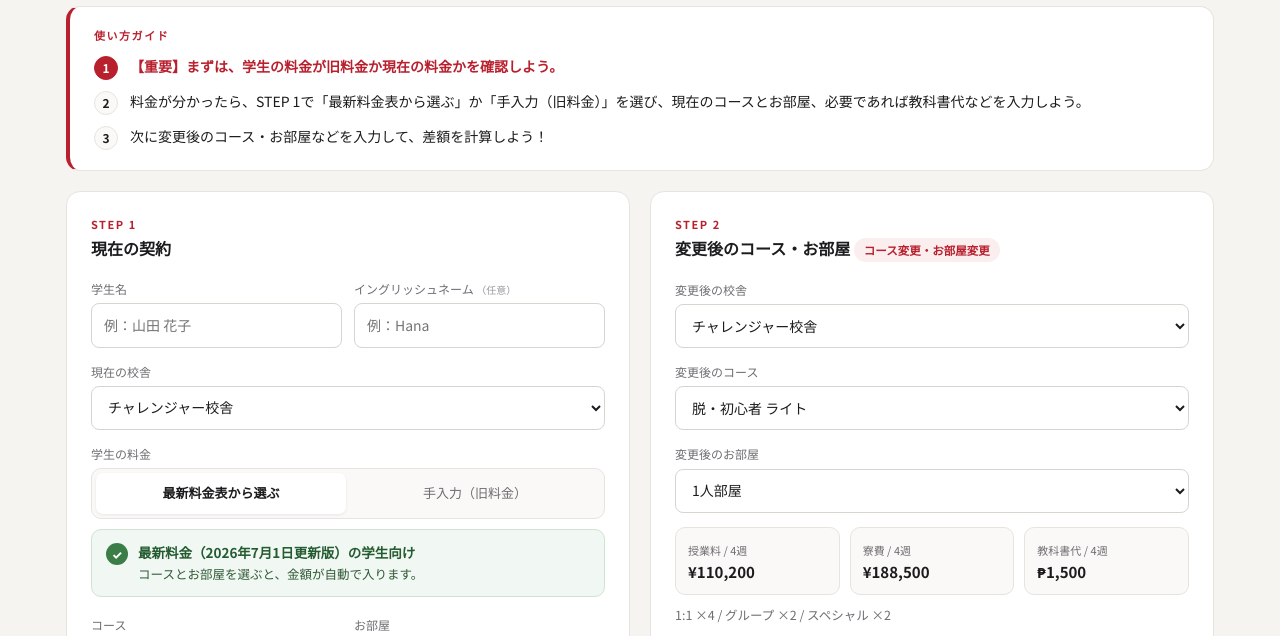
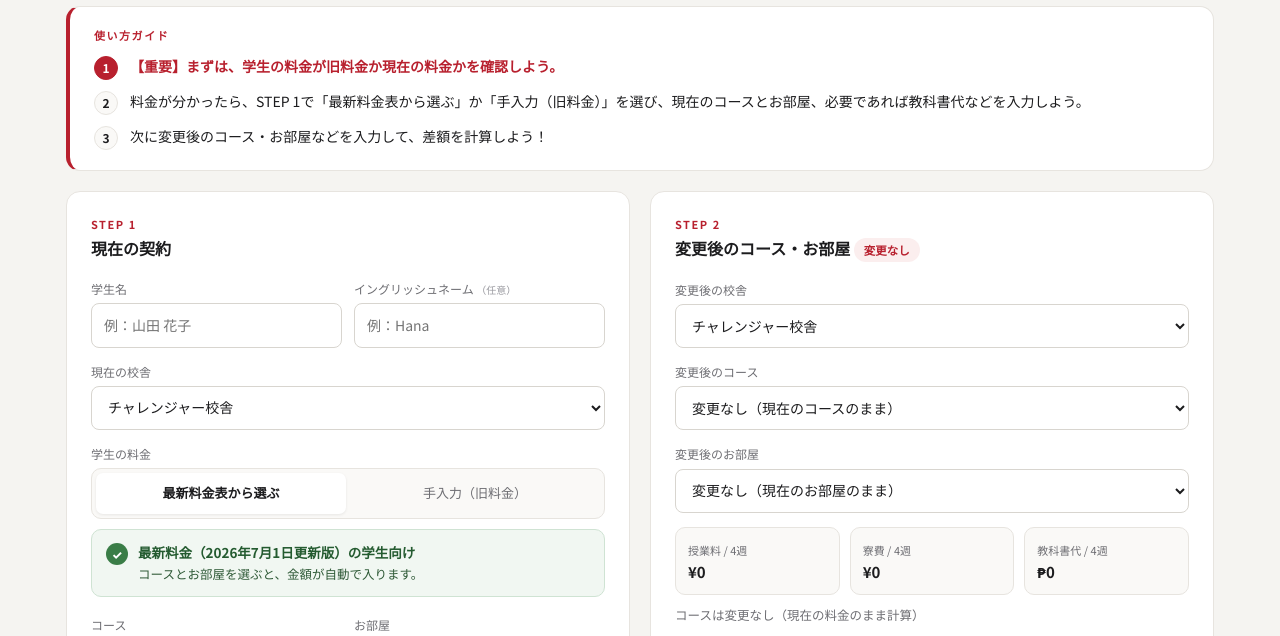
Before and after one commit to baguiojic-gif/jic-change-quote, a plain HTML site: page index.html in a window 1280 px wide. Shown: the part 110-746 px from the top of the page. Drawn offline with Linux system fonts and the light colour scheme.

Commit message:
Update index.html
お部屋だけ、コースだけの変更もできるように改良

```diff
--- a/index.html
+++ b/index.html
@@ -277,6 +277,7 @@ button.ghost:hover{color:var(--red)}
       <h2>変更後のコース・お部屋 <span class="badge" id="changeType">—</span></h2>
 
       <label class="field"><span>変更後の校舎</span><select id="tCampus"></select></label>
+      <div class="meta" id="transferNote" style="display:none;margin-top:-8px">キャンパス転校のため、コースとお部屋はどちらも転校先のものを選んでください。</div>
       <label class="field"><span>変更後のコース</span><select id="tCourse"></select></label>
       <label class="field"><span>変更後のお部屋</span><select id="tRoom"></select></label>
 
@@ -456,13 +457,17 @@ function setMode(m){
   }
   calc();
 }
+const KEEP = 'keep';
 function refreshTarget(){
   const c = $('tCampus').value;
-  const keepC = $('tCourse').value, keepR = $('tRoom').value;
-  opt($('tCourse'), PRICES[c].courses);
-  opt($('tRoom'), PRICES[c].rooms);
-  if (findCourse(c, keepC)) $('tCourse').value = keepC;
-  if (findRoom(c, keepR)) $('tRoom').value = keepR;
+  const same = c === $('cCampus').value;   // 同じ校舎なら「変更なし」を選べる
+  const prevC = $('tCourse').value, prevR = $('tRoom').value;
+  const keepOpt = label => same ? `<option value="${KEEP}">${label}</option>` : '';
+  $('tCourse').innerHTML = keepOpt('変更なし（現在のコースのまま）') + PRICES[c].courses.map(i => `<option value="${i.id}">${esc(i.name)}</option>`).join('');
+  $('tRoom').innerHTML   = keepOpt('変更なし（現在のお部屋のまま）') + PRICES[c].rooms.map(i => `<option value="${i.id}">${esc(i.name)}</option>`).join('');
+  if ((prevC === KEEP && same) || findCourse(c, prevC)) $('tCourse').value = prevC;
+  if ((prevR === KEEP && same) || findRoom(c, prevR)) $('tRoom').value = prevR;
+  $('transferNote').style.display = same ? 'none' : 'block';
 }
 
 function peakWeeks(start, weeks){
@@ -520,8 +525,13 @@ function calc(){
     tb: num('cTextbook')
   };
   const tc = $('tCampus').value;
-  const tCourse = findCourse(tc, $('tCourse').value);
-  const tRoom = findRoom(tc, $('tRoom').value);
+  const keepCourse = $('tCourse').value === KEEP, keepRoom = $('tRoom').value === KEEP;
+  const tCourse = keepCourse
+    ? { name: cur.course || '現在のコース', tuition: cur.tuition, textbook: cur.tb, lessons: 'コースは変更なし（現在の料金のまま計算）', keep: true }
+    : findCourse(tc, $('tCourse').value);
+  const tRoom = keepRoom
+    ? { name: cur.room || '現在のお部屋', price: cur.roomFee, keep: true }
+    : findRoom(tc, $('tRoom').value);
 
   // 表示
   $('tTuitionTxt').textContent = yen(tCourse.tuition);
@@ -537,8 +547,8 @@ function calc(){
   // 変更種別
   const types = [];
   if (cur.campus !== tc) types.push('キャンパス転校');
-  if (cur.course !== tCourse.name) types.push('コース変更');
-  if (cur.room !== tRoom.name) types.push('お部屋変更');
+  if (!tCourse.keep && cur.course !== tCourse.name) types.push('コース変更');
+  if (!tRoom.keep && cur.room !== tRoom.name) types.push('お部屋変更');
   const typeText = types.length ? types.join('・') : '変更なし';
   $('changeType').textContent = typeText;
 
@@ -568,6 +578,7 @@ function calc(){
   // 警告
   const w = [];
   if (!cur.tuition && !cur.roomFee) w.push(mode === 'list' ? 'STEP 1で現在のコースとお部屋を選んでください。' : 'STEP 1で現在の授業料・寮費を入力してください。');
+  if (tCourse.keep && tRoom.keep && cur.campus === tc) w.push('STEP 2で、変更後のコースかお部屋を選んでください。');
   if (start && start.getDay() !== 1) w.push(`開始日が${WD[start.getDay()]}曜日です（原則は月曜開始）。`);
   if (tCourse.ieltsGuarantee && weeks !== 8) w.push('IELTS点数保証コースは8週間限定のコースです。期間をご確認ください。');
   if (tCourse.workingHoliday && weeks === 2) w.push('ワーホリ準備コースへの2週間での変更は、事前に許可が必要です。');
@@ -635,8 +646,8 @@ function renderQuote(d){
       <thead><tr><th class="lbl">項目</th><th>変更前</th><th>変更後</th></tr></thead>
       <tbody>
         <tr><td class="lbl">校舎</td><td>${esc(PRICES[d.cur.campus].name)}</td><td>${esc(PRICES[d.tc].name)}</td></tr>
-        <tr><td class="lbl">コース</td><td>${esc(d.cur.course || '—')}</td><td>${esc(d.tCourse.name)}</td></tr>
-        <tr><td class="lbl">お部屋</td><td>${esc(d.cur.room || '—')}</td><td>${esc(d.tRoom.name)}</td></tr>
+        <tr><td class="lbl">コース</td><td>${esc(d.cur.course || '—')}</td><td>${d.tCourse.keep ? '<span class="muted">変更なし</span>' : esc(d.tCourse.name)}</td></tr>
+        <tr><td class="lbl">お部屋</td><td>${esc(d.cur.room || '—')}</td><td>${d.tRoom.keep ? '<span class="muted">変更なし</span>' : esc(d.tRoom.name)}</td></tr>
         <tr><td class="lbl">適用期間</td><td colspan="2">${d.start ? `${fmtDate(d.start)} 〜 ${fmtDate(d.end)}` : '—'}（${d.weeks}週間）</td></tr>
       </tbody>
     </table>
@@ -742,7 +753,7 @@ function init(){
   const add = ((8 - t.getDay()) % 7) || 7;   // 次の月曜
   $('startDate').value = iso(addDays(t, add));
 
-  $('cCampus').onchange = () => { refreshCurrentPickers(); if (mode === 'list') clearCurrent(); calc(); };
+  $('cCampus').onchange = () => { refreshCurrentPickers(); if (mode === 'list') clearCurrent(); refreshTarget(); calc(); };
   $('modeSeg').addEventListener('click', e => { const m = e.target.dataset.mode; if (m) setMode(m); });
   setMode('list');
   $('cPickCourse').onchange = () => {
```
